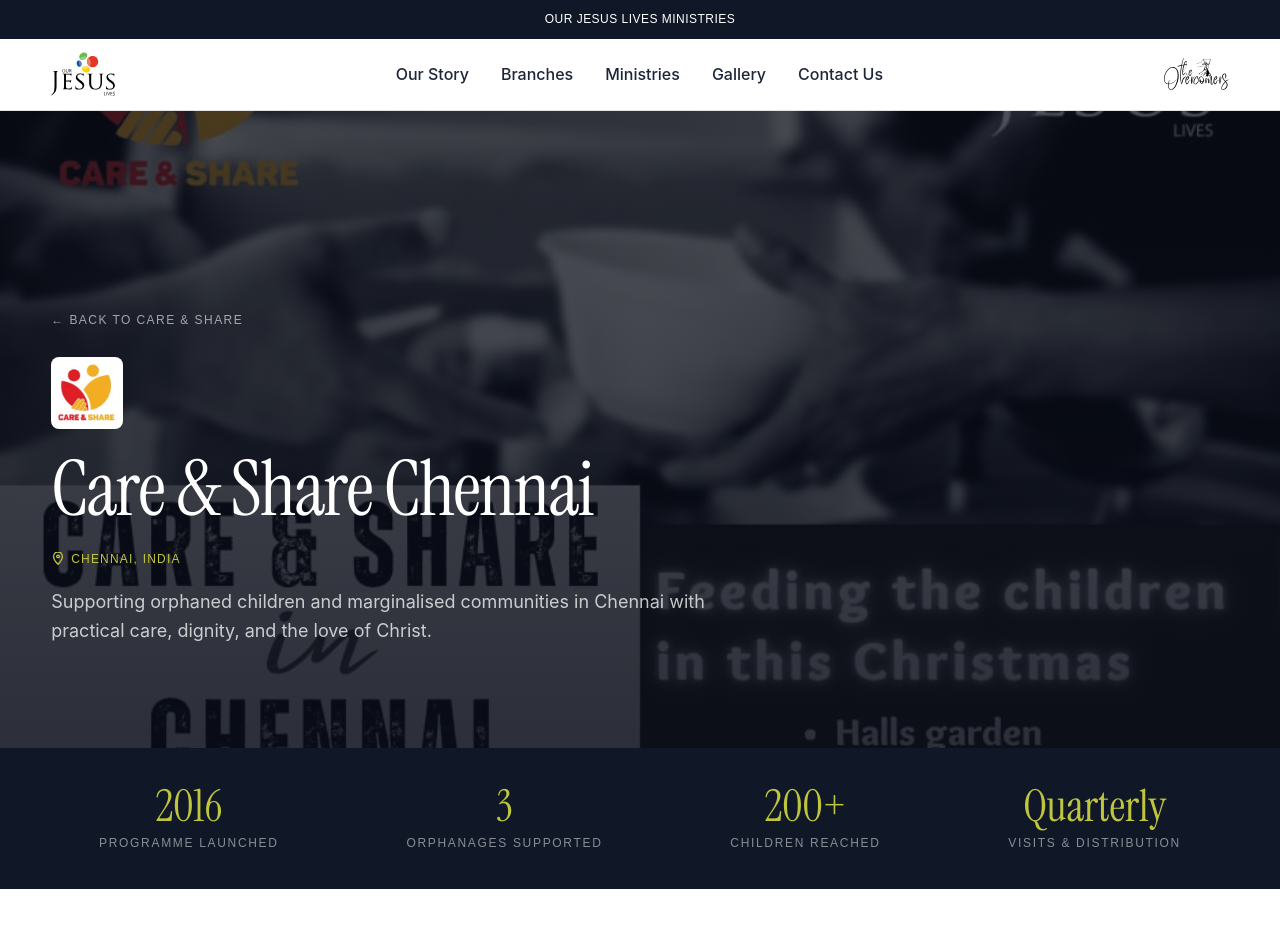
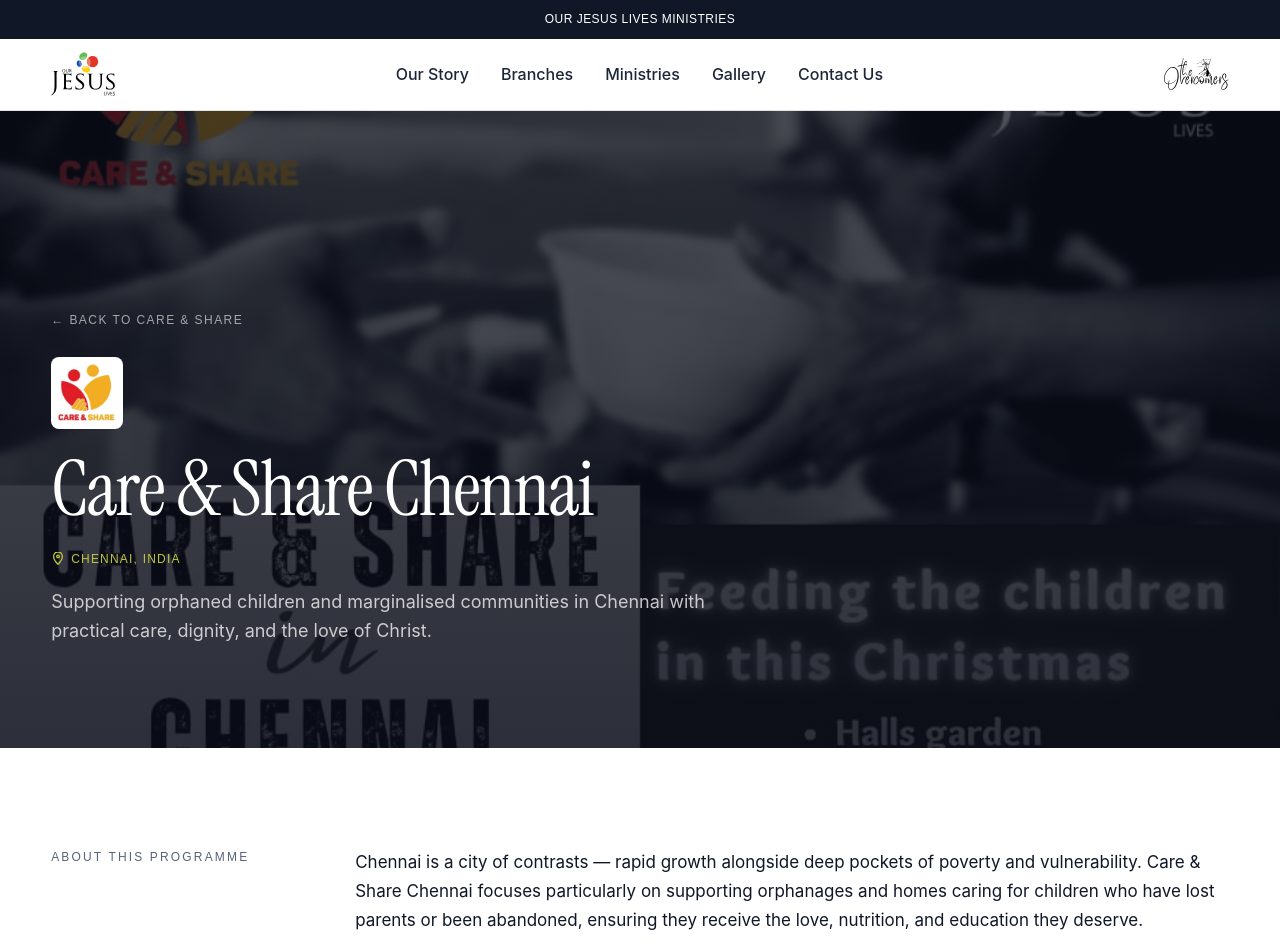
Before and after one commit to ourjesuslives2026/ourjesuslives, a React (Vite) app: page /care-share/chennai in a window 1280 px wide. Shown: the top 952 px of the page. Built offline with nearby package versions, Linux system fonts and the light colour scheme; a web font is replaced by a local one.

Commit message:
Remove stats bar from Care & Share programme pages
Co-Authored-By: Claude Sonnet 4.6 <noreply@anthropic.com>

```diff
--- a/src/pages/CareShareProgramPage.jsx
+++ b/src/pages/CareShareProgramPage.jsx
@@ -79,18 +79,6 @@ export default function CareShareProgramPage() {
             {program.location}
           </p>
           <p className="csp__hero-desc">{program.heroDesc}</p>
-        </div>
-      </section>
-
-      {/* Stats bar */}
-      <section className="csp__stats-bar">
-        <div className="container csp__stats-row">
-          {program.stats.map((s, i) => (
-            <div key={i} className="csp__stat-item">
-              <div className="csp__stat-num">{s.num}</div>
-              <div className="csp__stat-label">{s.label}</div>
-            </div>
-          ))}
         </div>
       </section>
 
```
